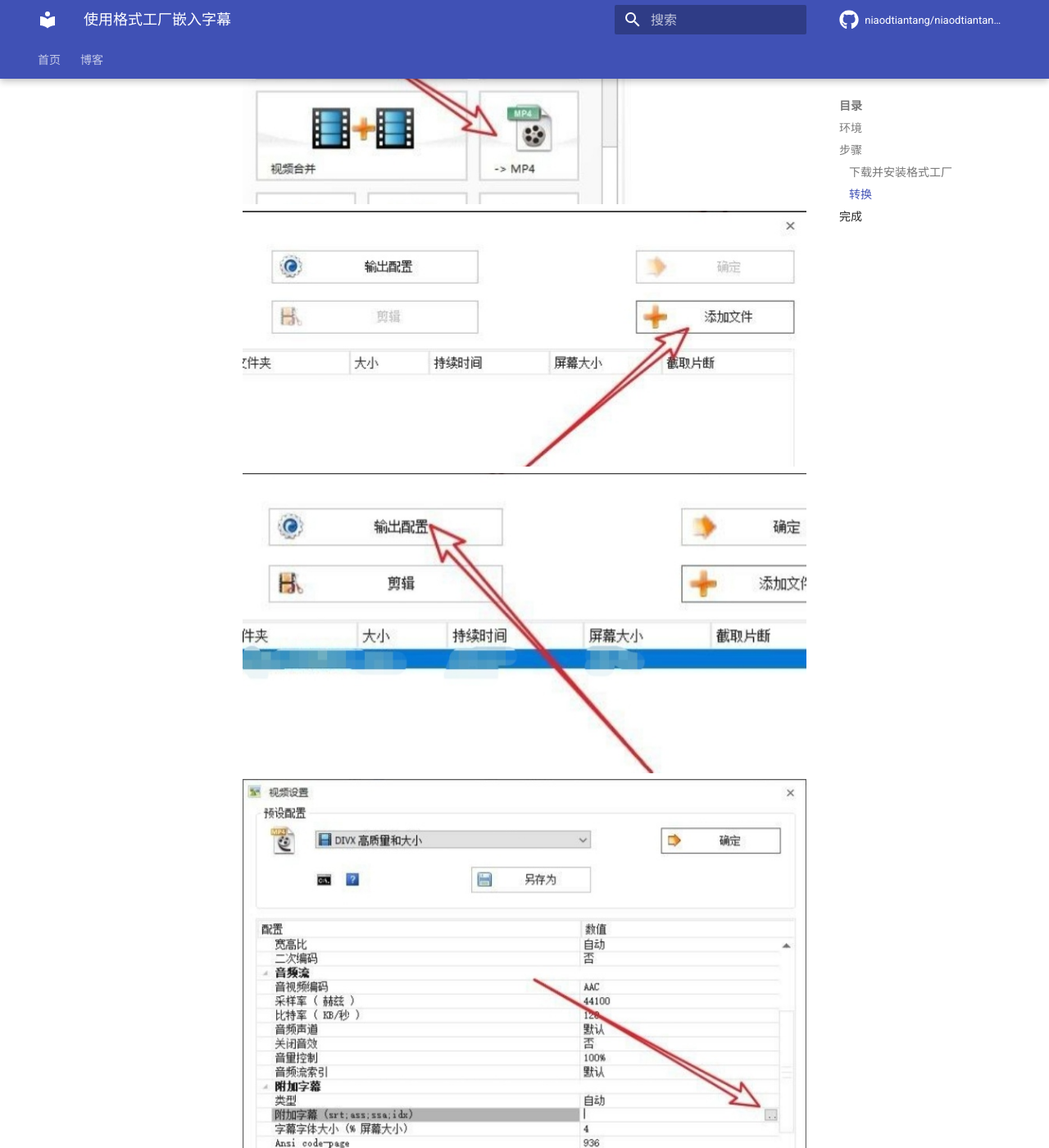
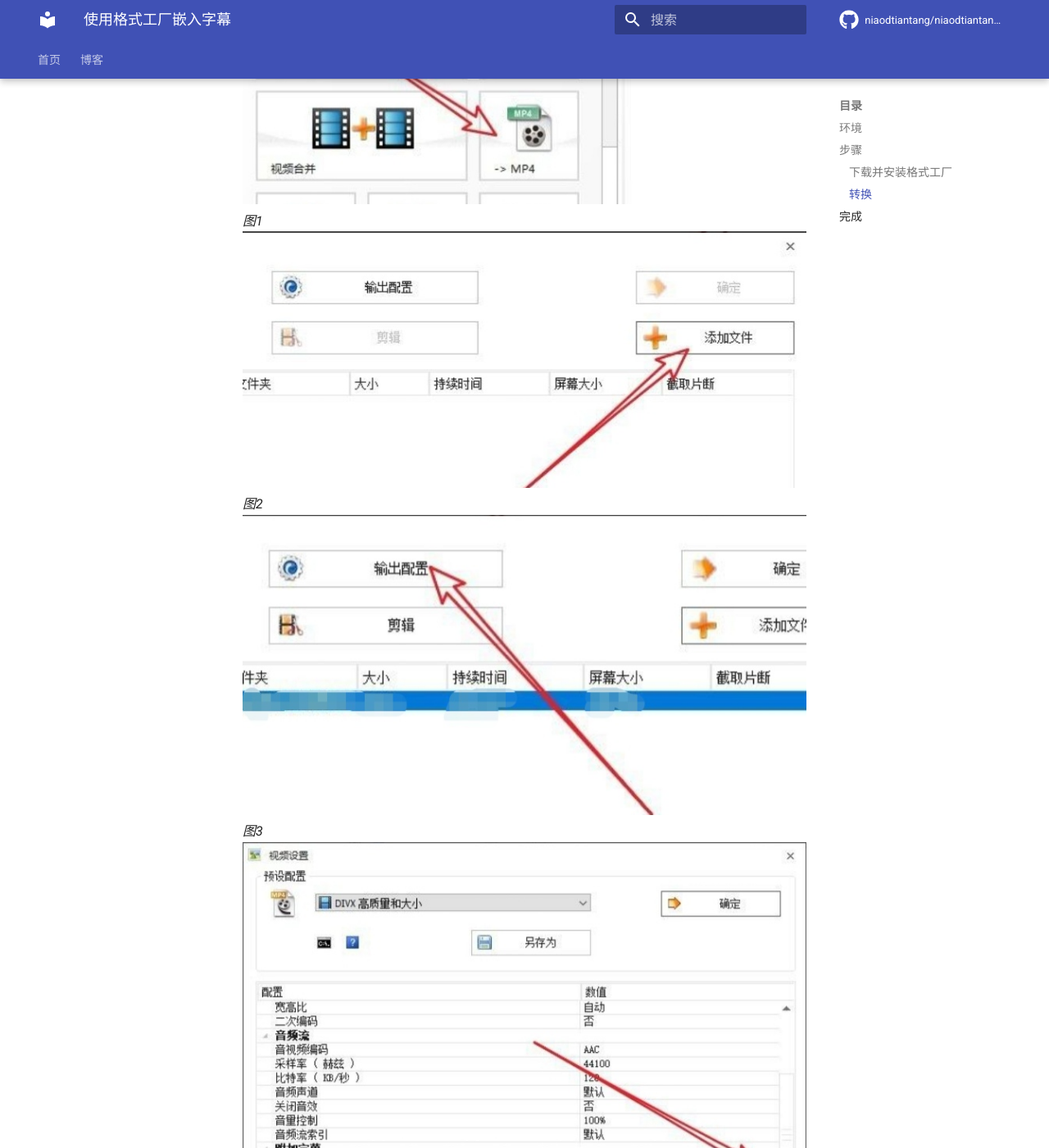
Before and after one commit to halfoffive/halfoffive.github.io, an MkDocs documentation site: the page built from docs/blog/2.md, in a window 1280 px wide and 1400 px high, scrolled down 1003 px. Shown: the whole window at 82% size. Built offline with MkDocs 1.6.1 and Material for MkDocs 9.7.7, drawn with Linux system fonts in a browser that asks for light colours; comment, search, counter and statistics services are not loaded.

Commit message:
Update 2.md

```diff
--- a/docs/blog/2.md
+++ b/docs/blog/2.md
@@ -19,9 +19,13 @@
 4.可以设置添加字幕的字体大小，颜色等设置，设置完成后点击确定按钮。
 5.返回到格式工厂软件主界面，点击“开始”按钮，这时软件就会自动转换，同时添加字幕文件了。
 ![图1](https://niaodtiantang.github.io/blog/img/image-5.jpg){ loading=lazy }
+<em align="center">图1</em>
 ![图2](https://niaodtiantang.github.io/blog/img/image-6.jpg){ loading=lazy }
+<em align="center">图2</em>
 ![图3](https://niaodtiantang.github.io/blog/img/image-7.jpg){ loading=lazy }
+<em align="center">图3</em>
 ![图4](https://niaodtiantang.github.io/blog/img/image-8.jpg){ loading=lazy }
+<em align="center">图4</em>
 
 ## 完成
 最后，来到输出的文件夹，就可以看到转换的结果了。
```
